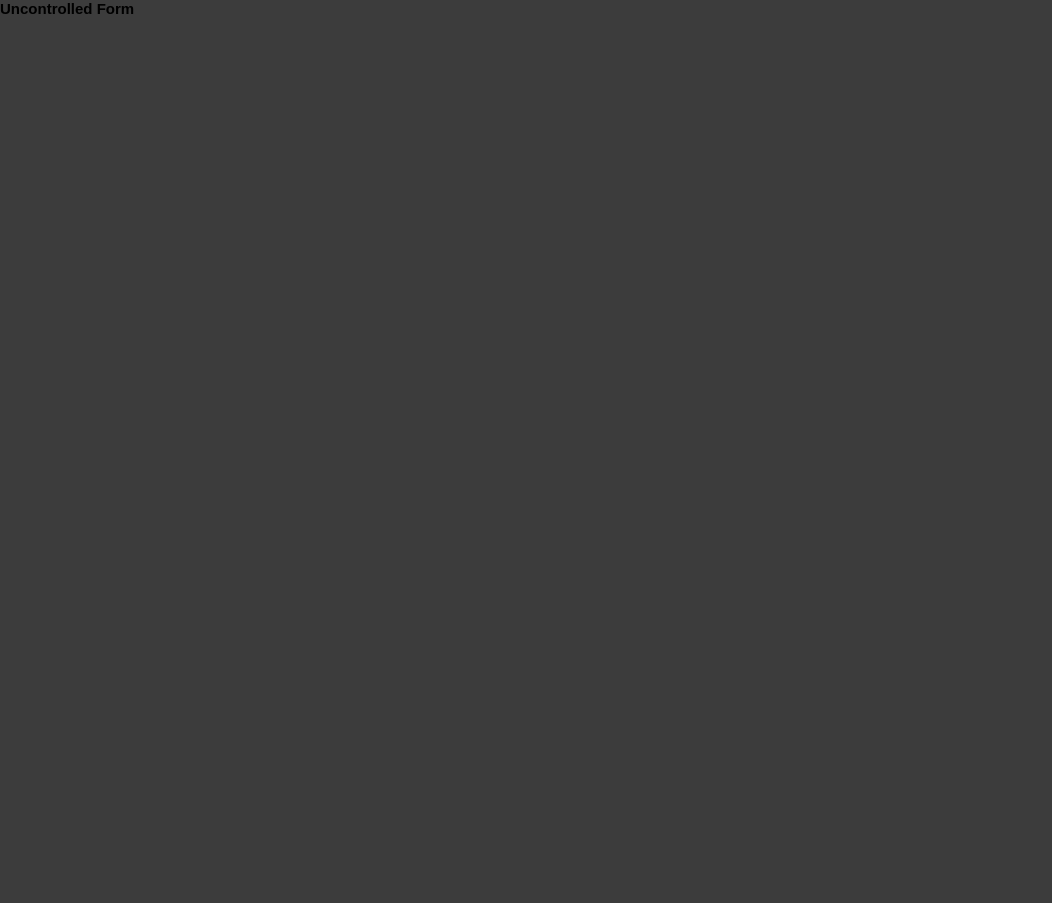
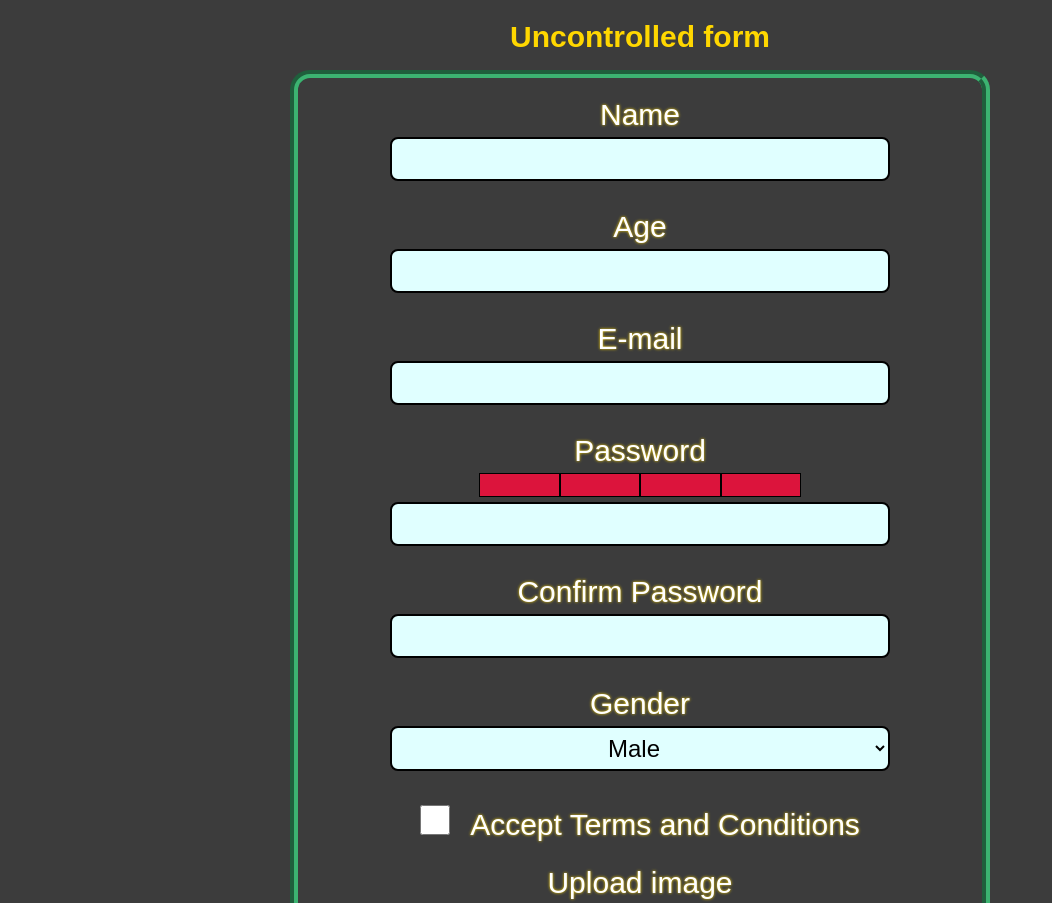
Before and after one commit to Koshman-Dmitri/React2024Q3, a React (Vite) app: page /uncontrolled-form in a window 1280 px wide. Shown: the top 903 px of the page, without its empty margins (0-1052 px from the left). Before the commit the page ends 800 px from the top, so only its background shows below. Built offline with nearby package versions, Linux system fonts and the light colour scheme.

Commit message:
feat: uncontrolled form w/o dynamic input

```diff
--- a/src/components/ReactHookForm/ReactHookForm.tsx
+++ b/src/components/ReactHookForm/ReactHookForm.tsx
@@ -4,7 +4,7 @@ import { useNavigate } from 'react-router-dom';
 import { IFormInput } from '../../redux/interfaces';
 import { useAppDispatch } from '../../redux/hooks/hooks';
 import { submitForm } from '../../redux/slices/reactHookFormSlice';
-import styles from './ReactHookForm.module.css';
+import styles from '../shared/formStyle.module.css';
 import PasswordStrength from '../PasswordStrength/PasswordStrength';
 import schema from '../../utils/yupScheme';
 import convertToBase64 from '../../utils/convertToBase64';
--- a/src/components/UncontrolledForm/UncontrolledForm.tsx
+++ b/src/components/UncontrolledForm/UncontrolledForm.tsx
@@ -1,5 +1,137 @@
+import { FormEvent, useRef, useState } from 'react';
+import { ValidationError } from 'yup';
+import schema from '../../utils/yupScheme';
+import { IFormInput } from '../../redux/interfaces';
+import styles from '../shared/formStyle.module.css';
+import PasswordStrength from '../PasswordStrength/PasswordStrength';
+import Autocomplete from '../AutocompleteControl/AutocompleteControl';
+
+type Errors = Record<keyof IFormInput, string>;
+
 function UncontrolledForm() {
-  return <h2>Uncontrolled Form</h2>;
+  const [errors, setErrors] = useState<Errors>();
+
+  const nameRef = useRef<HTMLInputElement>(null);
+  const ageRef = useRef<HTMLInputElement>(null);
+  const emailRef = useRef<HTMLInputElement>(null);
+  const passwordRef = useRef<HTMLInputElement>(null);
+  const confirmPasswordRef = useRef<HTMLInputElement>(null);
+  const genderRef = useRef<HTMLSelectElement>(null);
+  const termsRef = useRef<HTMLInputElement>(null);
+  const imgRef = useRef<HTMLInputElement>(null);
+  const countryRef = useRef<HTMLInputElement>(null);
+  const submitRef = useRef<HTMLButtonElement>(null);
+
+  const handleSubmit = async (e: FormEvent<HTMLFormElement>): Promise<void> => {
+    e.preventDefault();
+
+    const formData: IFormInput = {
+      name: nameRef.current?.value || '',
+      age: ageRef.current?.value || '',
+      email: emailRef.current?.value || '',
+      password: passwordRef.current?.value || '',
+      confirmPassword: confirmPasswordRef.current?.value || '',
+      gender: genderRef.current?.value as '',
+      isTerms: termsRef.current?.checked || false,
+      img: imgRef.current?.files || {},
+      country: countryRef.current?.value || '',
+    };
+
+    try {
+      await schema.validate(formData, { abortEarly: false });
+      setErrors(undefined);
+      console.log('Form submitted');
+    } catch (error) {
+      if (submitRef.current) submitRef.current.disabled = true;
+      const newErrors: { [key: string]: string } = {};
+
+      const yupError = error as ValidationError;
+      yupError.inner.forEach((err) => {
+        if (err.path) {
+          if (!newErrors[err.path]) newErrors[err.path] = err.message;
+        }
+      });
+
+      setErrors(newErrors as Errors);
+    }
+  };
+
+  const enableSubmit = (): void => {
+    if (submitRef.current) submitRef.current.disabled = false;
+  };
+
+  return (
+    <>
+      <h1 className={styles.title}>Uncontrolled form</h1>
+      <form className={styles.form} onSubmit={handleSubmit} onChange={enableSubmit}>
+        <label className={styles.label} htmlFor="name">
+          Name
+          <input ref={nameRef} className={styles.input} id="name" />
+        </label>
+        {errors?.name && <p className={styles.errorMsg}>{errors.name}</p>}
+
+        <label className={styles.label} htmlFor="age">
+          Age
+          <input ref={ageRef} className={styles.input} id="age" />
+        </label>
+        {errors?.age && <p className={styles.errorMsg}>{errors.age}</p>}
+
+        <label className={styles.label} htmlFor="email">
+          E-mail
+          <input ref={emailRef} className={styles.input} id="email" />
+        </label>
+        {errors?.email && <p className={styles.errorMsg}>{errors.email}</p>}
+
+        <label className={styles.label} htmlFor="password">
+          Password
+          <PasswordStrength password={passwordRef.current?.value || ''} />
+          <input ref={passwordRef} className={styles.input} id="password" />
+        </label>
+        {errors?.password && <p className={styles.errorMsg}>{errors.password}</p>}
+
+        <label className={styles.label} htmlFor="confirmPassword">
+          Confirm Password
+          <input ref={confirmPasswordRef} className={styles.input} id="confirmPassword" />
+        </label>
+        {errors?.confirmPassword && <p className={styles.errorMsg}>{errors.confirmPassword}</p>}
+
+        <label className={styles.label} htmlFor="gender">
+          Gender
+          <select ref={genderRef} className={styles.select} id="gender">
+            <option value="male">Male</option>
+            <option value="female">Female</option>
+          </select>
+        </label>
+        {errors?.gender && <p className={styles.errorMsg}>{errors.gender}</p>}
+
+        <label className={styles.label} htmlFor="isTerms">
+          <input ref={termsRef} className={styles.input} id="isTerms" type="checkbox" />
+          Accept Terms and Conditions
+        </label>
+        {errors?.isTerms && <p className={styles.errorMsg}>{errors.isTerms}</p>}
+
+        <label className={styles.label} htmlFor="img">
+          Upload image
+          <input ref={imgRef} className={styles.input} id="img" type="file" />
+        </label>
+        {errors?.img && <p className={styles.errorMsg}>{errors.img}</p>}
+
+        <label className={styles.label} htmlFor="country">
+          Country
+          <input ref={countryRef} className={styles.input} id="country" />
+          <Autocomplete
+            propValue={countryRef.current?.value || ''}
+            handleSuggestionClick={() => console.log('TODO CLICK')}
+          />
+        </label>
+        {errors?.country && <p className={styles.errorMsg}>{errors.country}</p>}
+
+        <button ref={submitRef} className={styles.submitButton} type="submit">
+          Submit
+        </button>
+      </form>
+    </>
+  );
 }
 
 export default UncontrolledForm;
--- a/src/components/ReactHookForm/ReactHookForm.module.css
+++ b/src/components/shared/formStyle.module.css
@@ -2,7 +2,7 @@
   padding-top: 20px;
   font-size: 3rem;
   text-align: center;
-  color: whitesmoke;
+  color: gold;
 }
 
 .form {
@@ -20,7 +20,7 @@
   padding-bottom: 24px;
   font-weight: 500;
   color: white;
-  text-shadow: 0 0 10px darkgreen;
+  text-shadow: 0 0 3px gold;
   cursor: pointer;
 }
 
```
